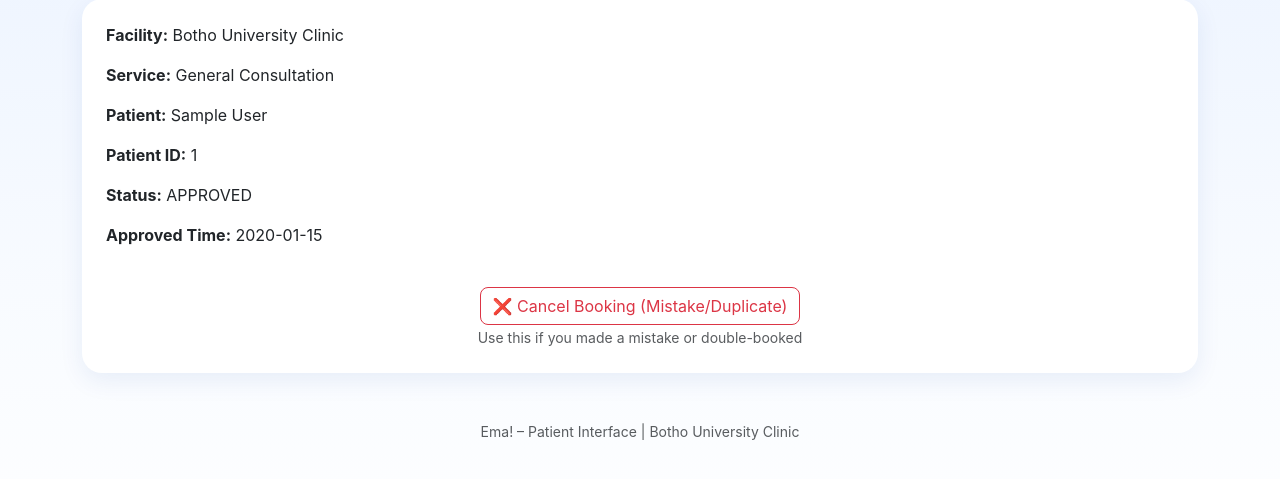
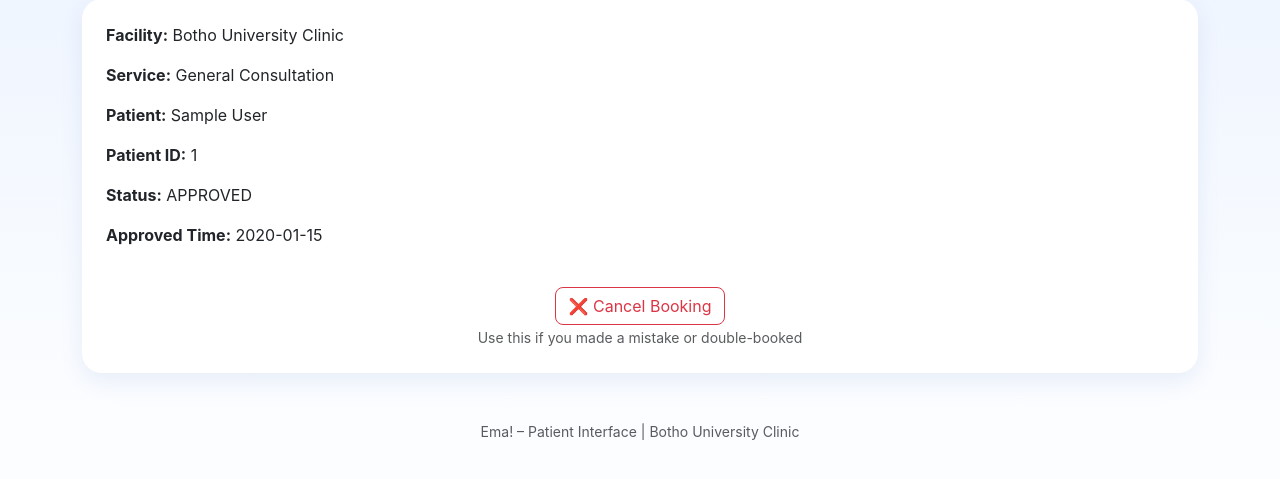
Before and after one commit to beneshedonald-bot/ema-smart-queue, a Flask app: page /status/1 in a window 1280 px wide. Shown: the part 189-668 px from the top of the page. Run offline with Flask 3, Linux system fonts and the light colour scheme; data comes from the database, SQL or seed files in the repository; tables that the repository leaves empty hold one stand-in row (values such as "Sample post"); some libraries are stand-ins or nearby versions.

Commit message:
Update status.html

```diff
--- a/templates/status.html
+++ b/templates/status.html
@@ -16,8 +16,8 @@
 {% endif %}
   {% if appt_status not in ['completed', 'cancelled'] %}
 <div class="mt-4 text-center">
-  <form method="POST" action="/cancel/{{ appointment_id }}" onsubmit="return confirm('Cancel your booking? You will need to book again if this was a mistake!')">
-    <button type="submit" class="btn btn-outline-danger rounded-3">❌ Cancel Booking (Mistake/Duplicate)</button>
+  <form method="POST" action="/cancel/{{ appointment_id }}" onsubmit="return confirm">
+    <button type="submit" class="btn btn-outline-danger rounded-3">❌ Cancel Booking </button>
   </form>
   <small class="text-muted">Use this if you made a mistake or double-booked</small>
 </div>
```
